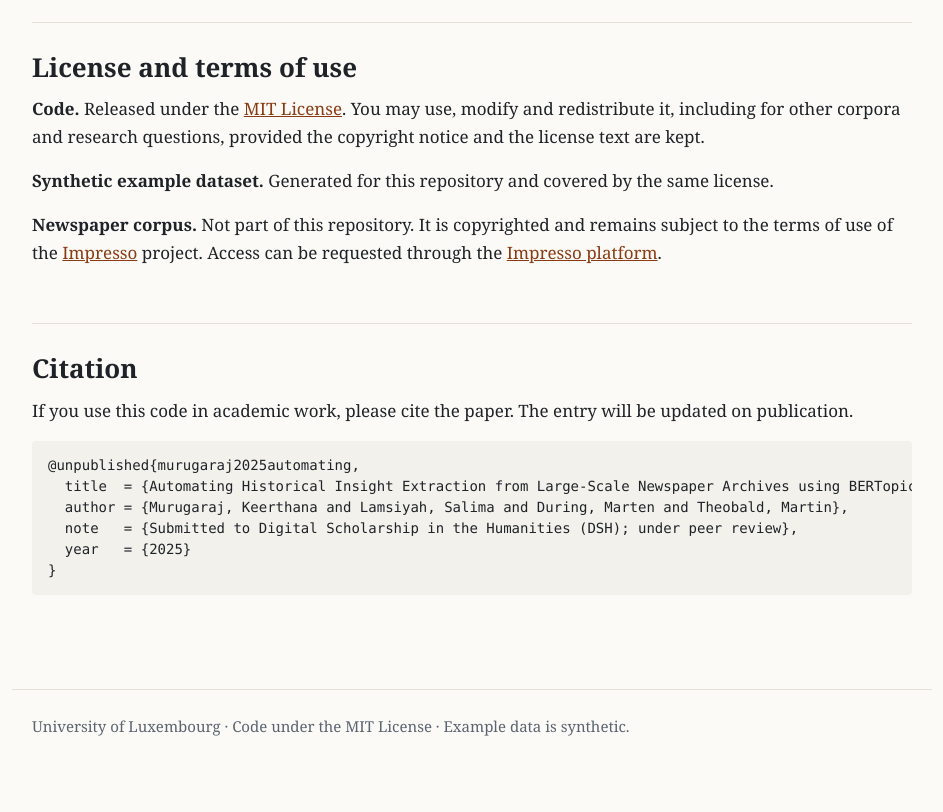
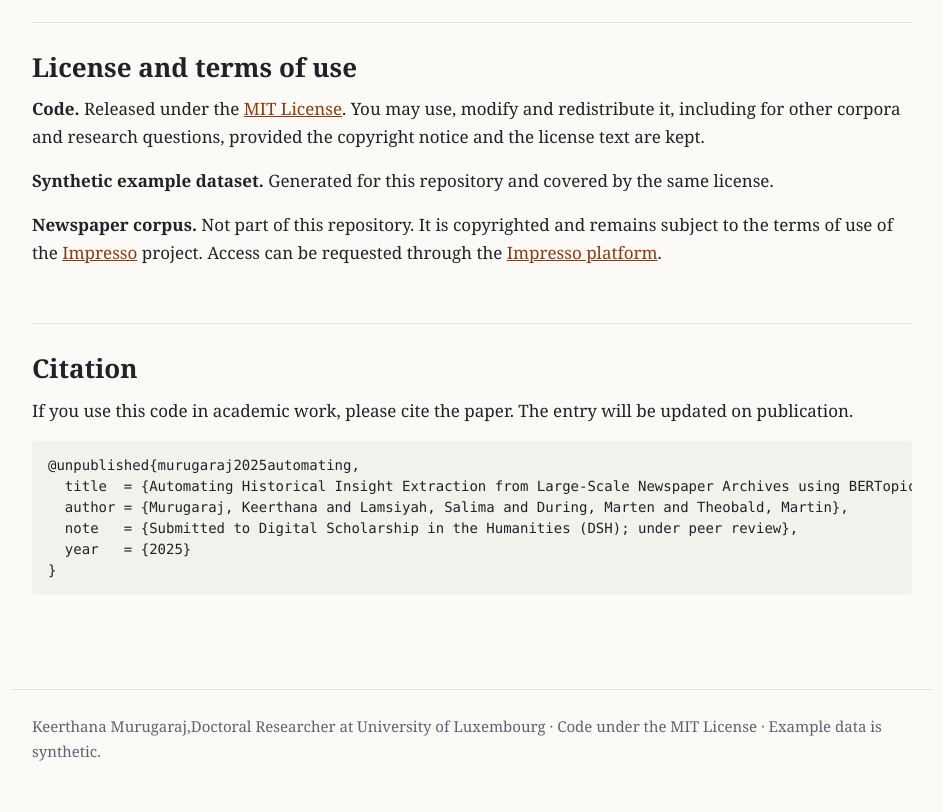
Before and after one commit to KeerthanaMurugaraj/Automating-Historical-Insight-Extraction-from-Large-Scale-Newspaper-Archives-via-NTM, a plain HTML site: page docs/index.html in a window 1280 px wide. Shown: the part 7387-8199 px from the top of the page, without its empty margins (168-1111 px from the left). Before the commit the page ends 8174 px from the top, so only its background shows below. Drawn offline with Linux system fonts and the light colour scheme.

Commit message:
add project page

```diff
--- a/docs/index.html
+++ b/docs/index.html
@@ -251,7 +251,7 @@ jupyter notebook bertopic_example.ipynb</code></pre>
 </main>
 
 <footer>
-  University of Luxembourg · Code under the MIT License · Example data is synthetic.
+  Keerthana Murugaraj,Doctoral Researcher at University of Luxembourg · Code under the MIT License · Example data is synthetic.
 </footer>
 
 </body>
```
